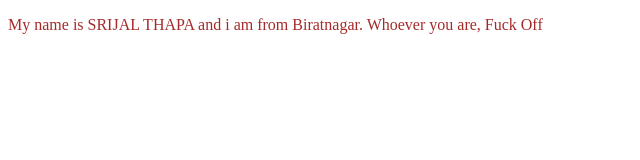
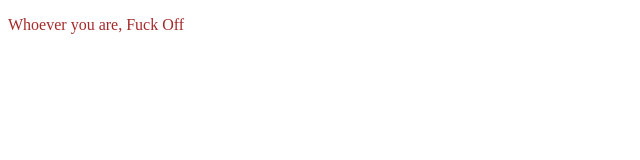
Before and after one commit to srizalth/nothingg, a plain HTML site: page index.html in a window 1280 px wide. Shown: the whole page, without its empty margins (0-640 px from the left). Drawn offline with Linux system fonts and the light colour scheme.

Commit message:
Update index.html

```diff
--- a/index.html
+++ b/index.html
@@ -8,7 +8,7 @@
 </head>
 <body>
     <div>
-        <p class="pg"> My name is SRIJAL THAPA and i am from Biratnagar. Whoever you are, Fuck Off</p>
+        <p class="pg"> Whoever you are, Fuck Off</p>
     </div>
 </body>
 </html>
```
